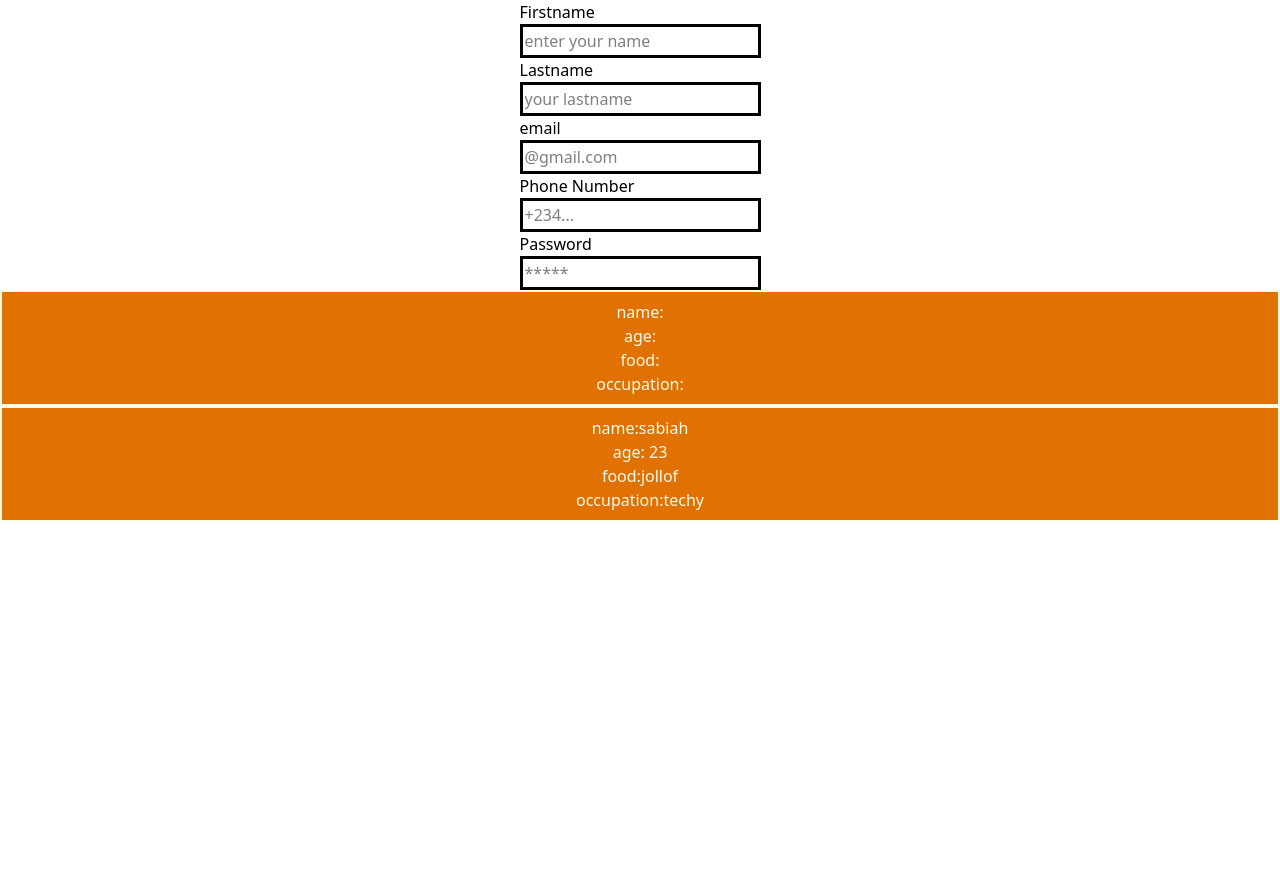
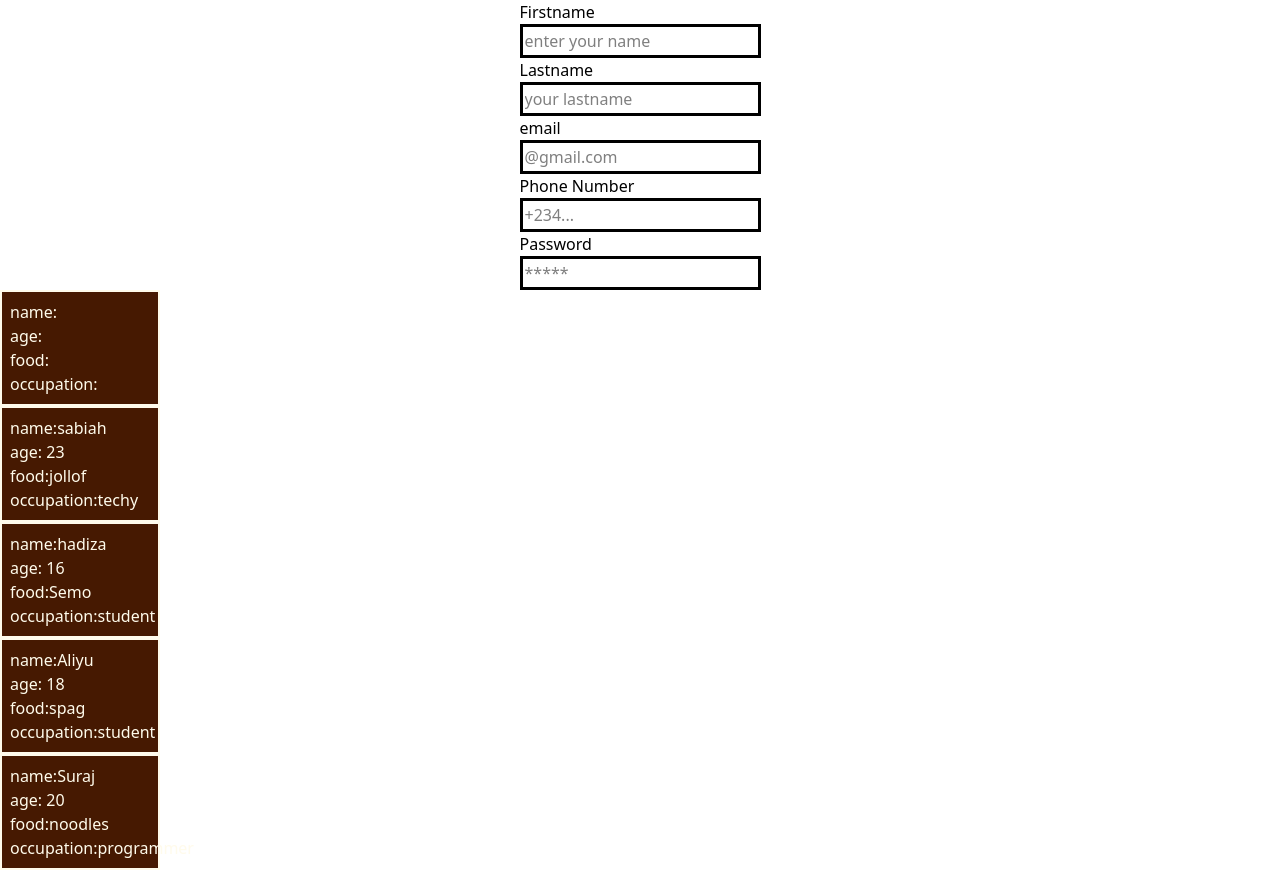
Before and after one commit to sabiahdk/contextApi, a React (Vite) app in the folder ContextApi/: page / in a window 1280 px wide. Before the commit the page ends 800 px from the top, so only its background shows below. Built offline with nearby package versions, Linux system fonts and the light colour scheme.

Commit message:
first commit

```diff
--- a/ContextApi/src/App.jsx
+++ b/ContextApi/src/App.jsx
@@ -9,7 +9,10 @@ export const App = () => {
     <div>
          <Form/>
         <Props/>
-        <Props name = "sabiah"  age = "23"  food = "jollof " color = "brown"  occupation = "techy"/>
+        <Props name = "sabiah"  age = {23}  food = "jollof " color = "brown"  occupation = "techy"/>
+        <Props name = "hadiza" age = "16" food = "Semo" color = "White" occupation = "student" />
+         <Props name = "Aliyu" age = "18" food = "spag" color = "White" occupation = "student" />
+        <Props name = "Suraj" age = "20" food = "noodles" color = "White" occupation = "programmer" />
     </div>
   )
 }
--- a/ContextApi/src/Props/props.jsx
+++ b/ContextApi/src/Props/props.jsx
@@ -4,7 +4,7 @@ import React from 'react'
 
 const Props = (props) => {
   return (
-    <div className='zazflex-1/2 justify-items-center py-2 px-2 border-2 bg-amber-600 text-amber-50 ' >
+    <div className='w-40 flex-2/5 justify-center py-2 px-2 border-2 bg-amber-950 text-amber-50 ' >
           <h2>name:{props.name}</h2>
             <h2>age: {props.age}</h2>
              <h2>food:{props.food}</h2>
```
